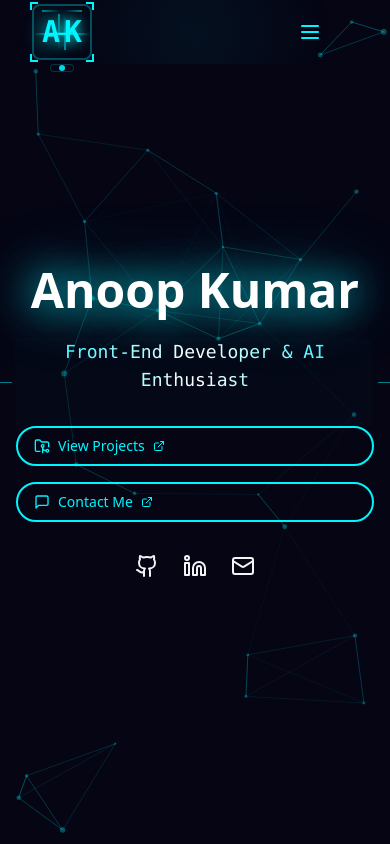
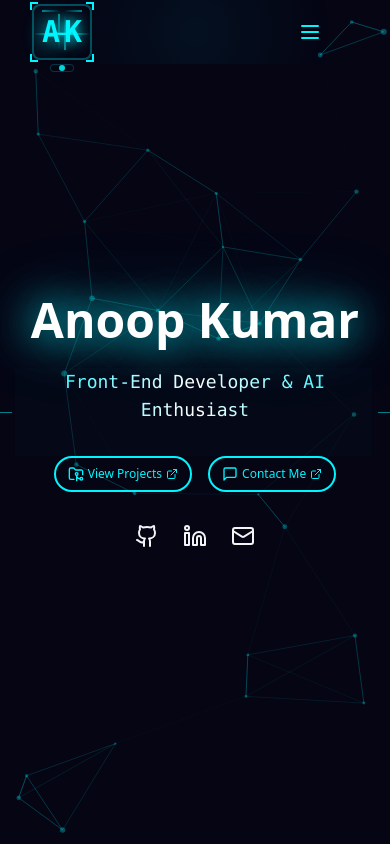
Before and after one commit to AnoopkumarA/portfolio, a React (Vite) app: page / in a window 390 px wide. Shown: the top 844 px of the page. Built offline with nearby package versions, Linux system fonts and the light colour scheme; the HTML template or start-up script is replaced by a standard one.

Commit message:
Update App.tsx

```diff
--- a/src/App.tsx
+++ b/src/App.tsx
@@ -180,12 +180,12 @@ function App() {
                 }}
               />
             </div>
-            <div className="flex flex-col sm:flex-row gap-4 justify-center mb-8">
+            <div className="flex flex-row gap-4 justify-center mb-8">
               <motion.a
                 whileHover={{ scale: 1.05 }}
                 whileTap={{ scale: 0.95 }}
                 href="#projects"
-                className="cyber-button px-4 sm:px-6 py-2 sm:py-3 rounded-full border-2 border-cyber-blue flex items-center gap-2 hover:shadow-[0_0_15px_rgba(0,246,255,0.5)] transition-shadow text-sm sm:text-base"
+                className="cyber-button px-3 sm:px-6 py-2 sm:py-3 rounded-full border-2 border-cyber-blue flex items-center gap-1 sm:gap-2 hover:shadow-[0_0_15px_rgba(0,246,255,0.5)] transition-shadow text-xs sm:text-base whitespace-nowrap"
               >
                 <FolderGit2 className="w-4 h-4 sm:w-5 sm:h-5" />
                 <span>View Projects</span>
@@ -195,7 +195,7 @@ function App() {
                 whileHover={{ scale: 1.05 }}
                 whileTap={{ scale: 0.95 }}
                 href="#contact"
-                className="cyber-button px-4 sm:px-6 py-2 sm:py-3 rounded-full border-2 border-cyber-blue flex items-center gap-2 hover:shadow-[0_0_15px_rgba(0,246,255,0.5)] transition-shadow text-sm sm:text-base"
+                className="cyber-button px-3 sm:px-6 py-2 sm:py-3 rounded-full border-2 border-cyber-blue flex items-center gap-1 sm:gap-2 hover:shadow-[0_0_15px_rgba(0,246,255,0.5)] transition-shadow text-xs sm:text-base whitespace-nowrap"
               >
                 <MessageSquare className="w-4 h-4 sm:w-5 sm:h-5" />
                 <span>Contact Me</span>
```
